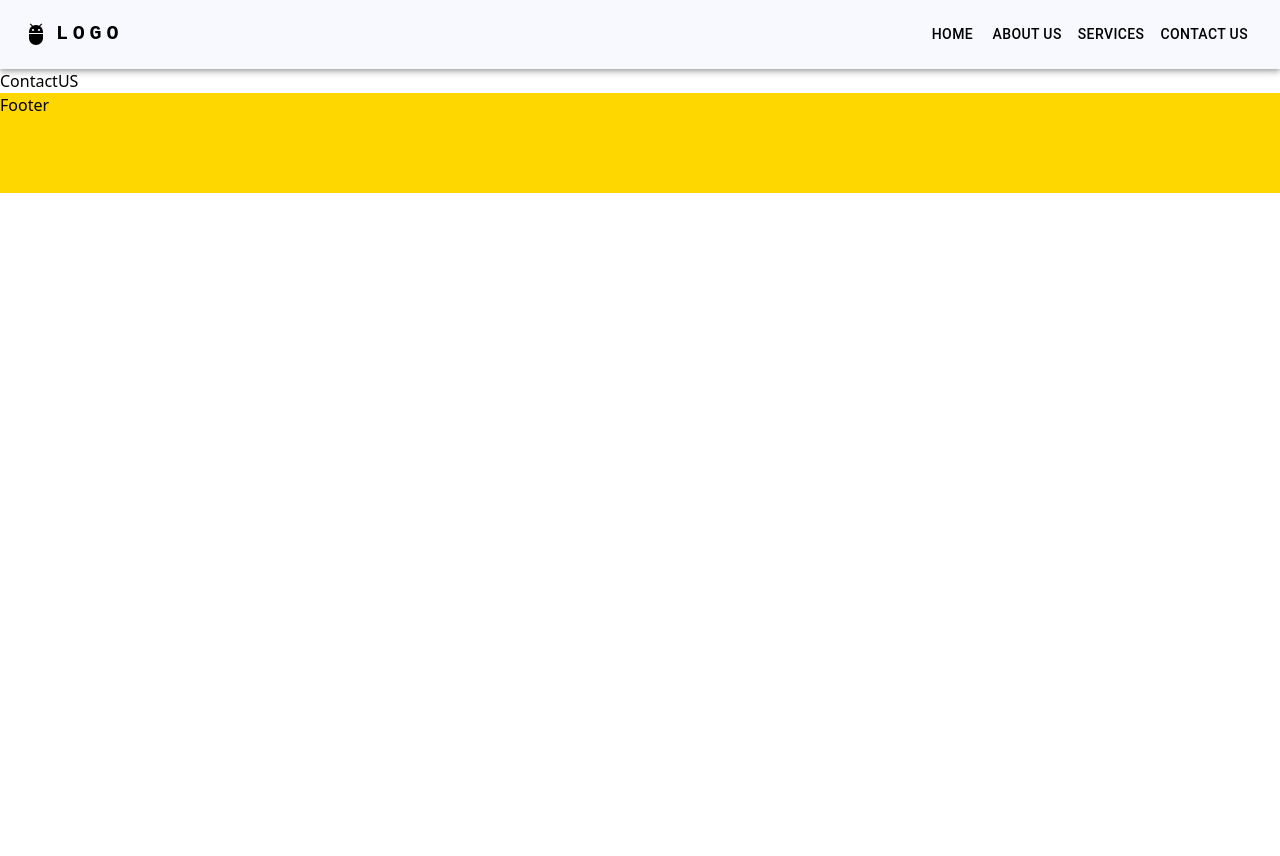
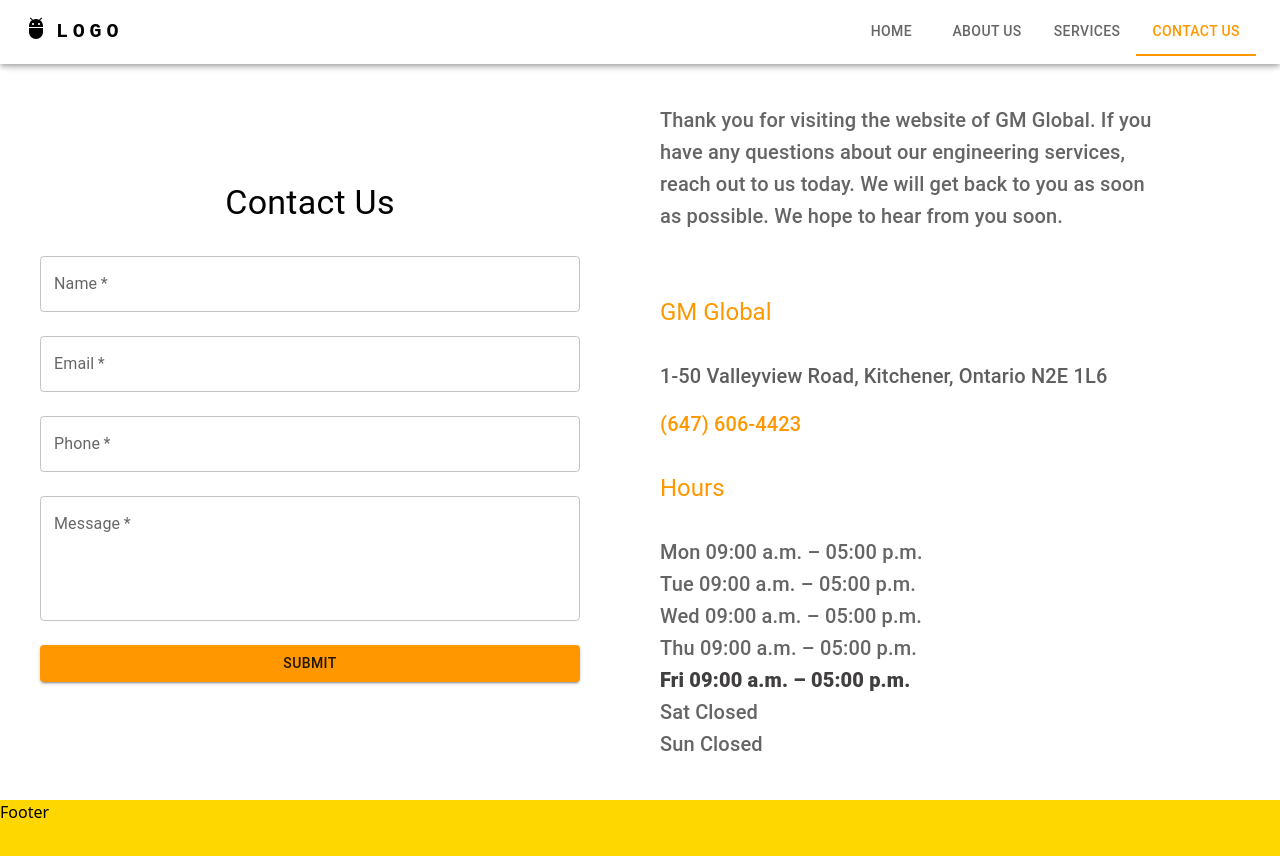
Before and after one commit to khadijatahira2001/GM-Global-, a React (Create React App) app: page /contact in a window 1280 px wide. Shown: the top 856 px of the page. Before the commit the page ends 800 px from the top, so only its background shows below. Built offline with nearby package versions, Linux system fonts and the light colour scheme.

Commit message:
contact us page

```diff
--- a/package.json
+++ b/package.json
@@ -3,6 +3,7 @@
   "version": "0.1.0",
   "private": true,
   "dependencies": {
+    "@emailjs/browser": "^4.3.3",
     "@emotion/react": "^11.11.4",
     "@emotion/styled": "^11.11.0",
     "@mui/icons-material": "^5.15.12",
--- a/src/App.css
+++ b/src/App.css
@@ -8,3 +8,22 @@
     flex: 1;
     overflow-y: auto; /* Enable vertical scrolling for content */
   }
+
+
+  /* Scrollbar.css */
+::-webkit-scrollbar {
+  width: 10px; /* Width of the scrollbar */
+}
+
+::-webkit-scrollbar-track {
+  background: #f1f1f1; /* Background color of the track */
+}
+
+::-webkit-scrollbar-thumb {
+  background: #cecdcd; /* Color of the thumb */
+  border-radius: 5px; /* Rounded corners */
+}
+
+::-webkit-scrollbar-thumb:hover {
+  background: #b4b3b3; /* Color of the thumb on hover */
+}
--- a/src/App.js
+++ b/src/App.js
@@ -1,14 +1,17 @@
 import React from "react";
-import { BrowserRouter as Router, Route, Switch} from "react-router-dom";
+import { BrowserRouter as Router, Route, Switch } from "react-router-dom";
 import Header from "./Components/Header";
 import Footer from "./Components/Footer";
 import Home from "./Components/Home";
 import ContactUs from "./Components/ContactUS";
 import AboutUs from "./Components/AboutUs";
-
+import "./App.css";
+import { ThemeProvider, styled } from "@mui/material/styles";
+import { theme } from "./utils/newTheme";
 function App() {
   return (
-    <Router>
+    <ThemeProvider theme={theme}>
+      <Router>
         <Header />
         <Switch>
           <Route exact path="/">
@@ -21,8 +24,9 @@
             <ContactUs />
           </Route>
         </Switch>
-      <Footer />
-    </Router>
+        <Footer />
+      </Router>
+    </ThemeProvider>
   );
 }
 
--- a/src/Components/ContactUS.js
+++ b/src/Components/ContactUS.js
@@ -1,9 +1,141 @@
-import React from 'react'
+import { useState , useEffect , useRef} from "react";
+import { TextField, Button, Typography, Box } from "@mui/material";
+import emailjs from '@emailjs/browser';
 
-function ContactUS() {
+export default function ContactUS() {
+  const [name, setName] = useState("");
+  const [email, setEmail] = useState("");
+  const [message, setMessage] = useState("");
+  const [phone, setPhone] = useState("");
+
+  const form = useRef();
+
+  const sendEmail = (e) => {
+    e.preventDefault();
+
+    emailjs
+      .sendForm('service_59urarb', 'template_krv55c8', form.current, {
+        publicKey: 'icZF07xDoTfUNVTov',
+      })
+      .then(
+        () => {
+          console.log('SUCCESS!');
+        },
+        (error) => {
+          console.log('FAILED...', error.text);
+        },
+      );
+  };
+
+
   return (
-    <div>ContactUS</div>
-  )
+    <Box
+      id="contact_us_container"
+      sx={{
+        margin: 5,
+        display: "flex",
+        alignItems: "center",
+        justifyContent: "center",
+
+        flexDirection: { xs: "column", lg: "row" },
+      }}
+    >
+      <Box sx={{ width: { xs: "100%", lg: "50%" } }}>
+        <Typography variant="h4" align="center" mb={2}>
+          Contact Us
+        </Typography>
+        <form ref={form} onSubmit={sendEmail}>
+          <TextField
+            fullWidth
+            label="Name"
+            name="user_name"
+            value={name}
+            onChange={(e) => setName(e.target.value)}
+            margin="normal"
+            required
+          />
+          <TextField
+            fullWidth
+            name="user_email"
+            label="Email"
+            value={email}
+            onChange={(e) => setEmail(e.target.value)}
+            margin="normal"
+            required
+            type="email"
+          />
+
+          <TextField
+            fullWidth
+            label="Phone"
+            name="user_phone"
+            value={phone}
+            onChange={(e) => setPhone(e.target.value)}
+            margin="normal"
+            required
+            type="phone"
+          />
+
+          <TextField
+            fullWidth
+            label="Message"
+            name="message"
+            value={message}
+            onChange={(e) => setMessage(e.target.value)}
+            margin="normal"
+            required
+            multiline
+            rows={4}
+          />
+          <Button variant="contained" type="submit" value="Send" sx={{ mt: 2, width:"100%" }}>
+            Submit
+          </Button>
+        </form>
+      </Box>
+
+      <Box
+        style={{
+          maxWidth: 500,
+          margin: "0px 80px",
+        }}
+      >
+        <Typography variant="h6" sx={{ pb: 8,
+        // color: "#5e5e5e"
+       }}>
+          Thank you for visiting the website of GM Global. If you have any
+          questions about our engineering services, reach out to us today. We
+          will get back to you as soon as possible. We hope to hear from you
+          soon.
+        </Typography>
+
+        <Typography color="primary" variant="h5" sx={{ pb: 4 }}>
+          GM Global
+        </Typography>
+        <Typography variant="h6" sx={{ pb: 2, color: "#5e5e5e" }}>
+          1-50 Valleyview Road, Kitchener, Ontario N2E 1L6
+        </Typography>
+        <Typography color="primary" variant="h6" sx={{ pb: 4 }}>
+          (647) 606-4423
+        </Typography>
+        <Typography color="primary" variant="h5" sx={{ pb: 4 }}>
+          Hours
+        </Typography>
+          <Typography variant="h6">Mon 09:00 a.m. – 05:00 p.m.</Typography>
+          <Typography variant="h6">Tue 09:00 a.m. – 05:00 p.m.</Typography>
+          <Typography variant="h6">Wed 09:00 a.m. – 05:00 p.m.</Typography>
+          <Typography variant="h6">Thu 09:00 a.m. – 05:00 p.m.</Typography>
+          <Typography
+            variant="h6"
+            sx={{
+              color: "#403e3e",
+              fontWeight:900
+            }}
+          >
+            Fri 09:00 a.m. – 05:00 p.m.
+          </Typography>
+          <Typography variant="h6">Sat Closed</Typography>
+          <Typography variant="h6">Sun Closed</Typography>
+      </Box>
+    </Box>
+  );
 }
-
-export default ContactUS
--- a/src/Components/Header.js
+++ b/src/Components/Header.js
@@ -1,5 +1,6 @@
 import * as React from "react";
 import { useState, useEffect } from "react";
+
 import {
   AppBar,
   Box,
@@ -14,8 +15,11 @@
   ListItemText,
   Drawer,
   ListItem,
+  Tabs,
+  Tab,
   ListItemIcon,
 } from "@mui/material";
+import { useTheme } from '@mui/material/styles';
 import {
   Mail as MailIcon,
   Menu as MenuIcon,
@@ -32,13 +36,29 @@
 
 function Header(props) {
   console.log("props in header", props);
+  const theme = useTheme();
   const { history } = props;
+  const [value, setValue] = useState(getTabValue());
+
+  function getTabValue(){
+    const pathName = window.location.pathname;
+    const PageNames = {
+    "/":0,
+    "/about":1,
+    "/services":2,
+    "/contact":3
+  }
+  return PageNames[pathName]
+}
+  const handleChange = (event, newValue) => {
+    setValue(newValue);
+    handleButtonClick(pages[newValue].pageUrl);
+  };
+
   const [open, setOpen] = React.useState(false);
-  const [isSticky, setIsSticky] = useState(true);
   const toggleDrawer = (newOpen) => () => {
     setOpen(newOpen);
   };
-
 
   const handleButtonClick = (pageURL) => {
     history.push(pageURL);
@@ -65,22 +85,28 @@
   return (
     <>
       <AppBar
-        id="MAIN_APP_BAR"
-
         position="sticky"
         sx={{
-          backgroundColor: "ghostwhite",
+          backgroundColor: "white",
           color: "black",
         }}
       >
         <Container maxWidth="xl">
-          <Toolbar disableGutters>
+          <Toolbar
+            disableGutters
+            id="main_tool_bar"
+            style={{
+              display: "flex",
+            }}
+            sx={{ justifyContent: { xs: "flex-start", md: "space-between" } }}
+          >
+            <Box sx={{ display: { xs: "none", md: "flex" } }}>
               <AdbIcon sx={{ display: { xs: "none", md: "flex" }, mr: 1 }} />
               <Typography
                 variant="h6"
                 noWrap
                 component="a"
-              href="#app-bar-with-responsive-menu"
+                href="/"
                 sx={{
                   mr: 2,
                   display: { xs: "none", md: "flex" },
@@ -93,8 +119,14 @@
               >
                 LOGO
               </Typography>
+            </Box>
 
-            <Box sx={{ flexGrow: 1, display: { xs: "flex", md: "none" } }}>
+            <Box
+              sx={{
+                flexGrow: { xs: 0, md: 1 },
+                display: { xs: "flex", md: "none" },
+              }}
+            >
               <IconButton
                 size="large"
                 aria-label="account of current user"
@@ -106,14 +138,14 @@
                 <MenuIcon />
               </IconButton>
             </Box>
-
+            <Box sx={{ margin: { xs: "0 auto", md: "0" } }}>
               <AdbIcon sx={{ display: { xs: "flex", md: "none" }, mr: 1 }} />
 
               <Typography
                 variant="h5"
                 noWrap
                 component="a"
-              href="#app-bar-with-responsive-menu"
+                href="/"
                 sx={{
                   mr: 2,
                   display: { xs: "flex", md: "none" },
@@ -127,25 +159,30 @@
               >
                 LOGO
               </Typography>
+            </Box>
 
             <Box
-              id="pagesTest"
               sx={{
-                flexGrow: 1,
                 display: { xs: "none", md: "flex" },
                 justifyContent: { md: "flex-end" },
               }}
             >
-              {pages.map((page) => (
-                <Button
-                  key={page}
-                  // onClick={handleCloseNavMenu}
-                  onClick={() => handleButtonClick(page.pageUrl)}
-                  sx={{ my: 2, color: "black", display: "block" }}
+              <Tabs
+                value={value}
+                onChange={handleChange}
+                textColor="primary"
+                indicatorColor="primary"
+                aria-label="secondary tabs example"
               >
-                  {page.title}
-                </Button>
+                {pages.map((page, index) => (
+                  <Tab
+                    disableRipple={true}
+                    disableFocusRipple={true}
+                    key={index}
+                    label={page.title}
+                  />
                 ))}
+              </Tabs>
             </Box>
           </Toolbar>
         </Container>
--- a/src/Components/Home.js
+++ b/src/Components/Home.js
@@ -4,20 +4,26 @@
 const Home = () => {
   return (
     <div style={{ height: "100vh", backgroundColor: "plum" }}>
-      <Box className="hero_container">
-        {/* <div className="hero_text_container"> */}
+      <Box className="hero_container" style={{height:"calc(100vh - 64px)"}}>
         <div className="hero_text_container absolute top-1/2 left-1/2 transform -translate-x-1/2 -translate-y-1/2 text-white text-center">
-  <h5 className="text-4xl font-bold">Building Engineering Professionals</h5>
-  <hr className="max-w-[900px] mt-4 border-blue-950"/>
-  <p className="mt-4 text-2xl">New Construction | Restoration | Inspection | Testing</p>
+          <h5 className="text-4xl font-bold">
+            Building Engineering Professionals
+          </h5>
+          <hr className="max-w-[900px] mt-4 border-blue-950" />
+          <p className="mt-4 text-2xl">
+            New Construction | Restoration | Inspection | Testing
+          </p>
 
-<button type="button" class="text-white bg-gradient-to-br from-blue-900 px-sm
+          <button
+            type="button"
+            class="text-white bg-gradient-to-br from-blue-900 px-sm
      to-blue-500 hover:bg-gradient-to-bl focus:ring-4 focus:outline-none
       focus:ring-blue-300 dark:focus:ring-blue-800 font-medium rounded-lg text-sm px-5 py-2.5 text-center me-2 mt-6 w-60 transition
-      shadow-md cursor-pointer hover:-translate-y-3">See What We Do
-</button>
-
-</div>
+      shadow-md cursor-pointer hover:-translate-y-3"
+          >
+            See What We Do
+          </button>
+        </div>
         {/* </div> */}
       </Box>
     </div>
--- /dev/null
+++ b/src/utils/newTheme.js
@@ -0,0 +1,21 @@
+import { createTheme } from "@mui/material/styles";
+import { green, purple , orange } from "@mui/material/colors";
+
+const color = {
+  purple: "#5b4bc2",
+};
+export const theme = createTheme({
+  palette: {
+    primary: {
+      main: orange[500],
+    },
+    secondary: {
+      main: green[500],
+    },
+  },
+  typography: {
+    h6: {
+      color: "#666464",
+    },
+  },
+});
```
Also changed, not shown: 2 other files (tests, documents, lock files or other folders). Lines whose indentation alone changed are shown as unchanged.
